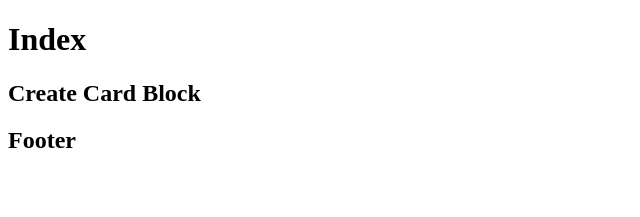
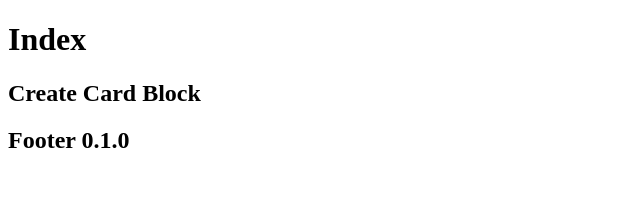
Before and after one commit to NikitaDerevskov/memo-frontend, a Next.js app: page / in a window 1280 px wide. Shown: the top 217 px of the page, without its empty margins (0-640 px from the left). Built offline with nearby package versions, Linux system fonts and the light colour scheme.

Commit message:
footer: show current version

```diff
--- a/src/components/footer.tsx
+++ b/src/components/footer.tsx
@@ -1,5 +1,6 @@
-/* Because this is my petproject I want to show version */
+/* Because this is my pet project I want to show version */
+import { version } from "../../package.json";
 
 export default function Footer() {
-  return <h2>Footer</h2>;
+  return <h2>Footer {version}</h2>;
 }
```
